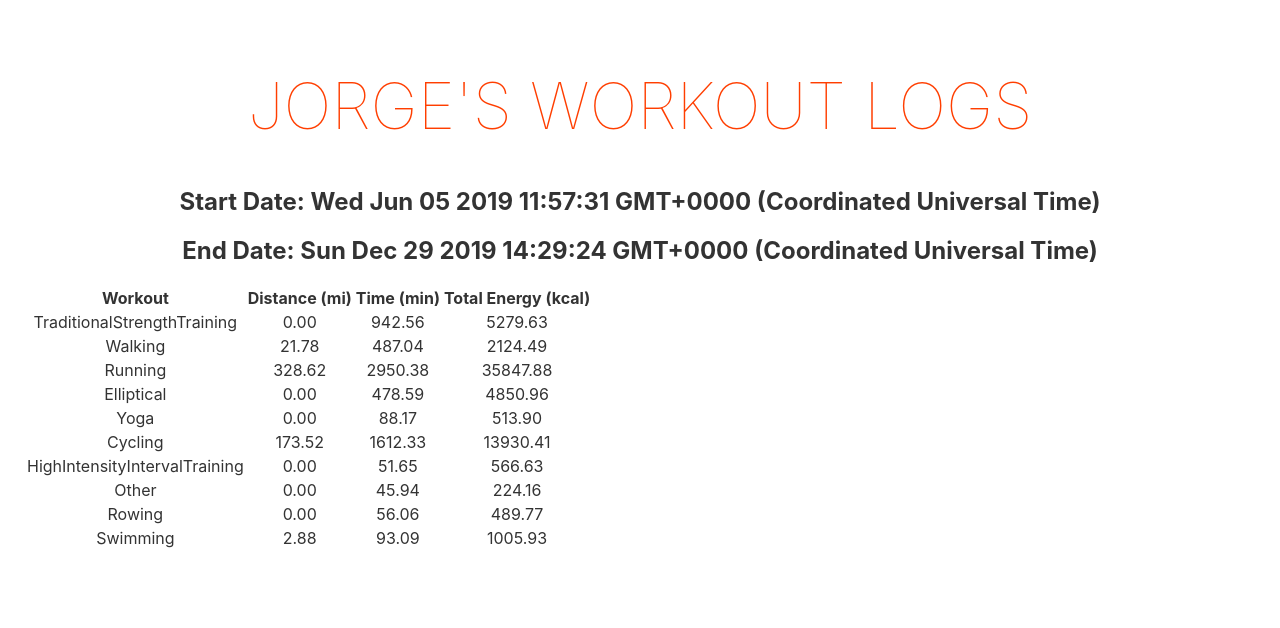
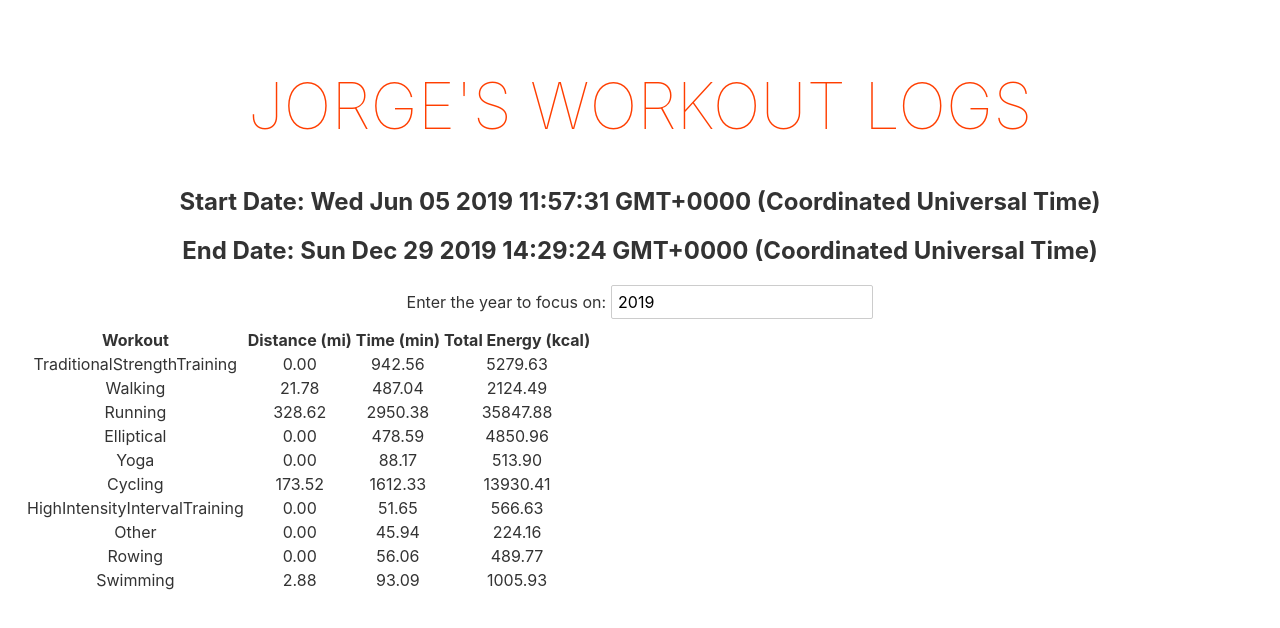
Before and after one commit to ssnippets/Workout-Summary, a Svelte app in the folder frontend/ahwd/: page / in a window 1280 px wide. Shown: the top 628 px of the page. Built offline with nearby package versions, Linux system fonts and the light colour scheme.

Commit message:
data binding!

```diff
--- a/frontend/ahwd/src/App.svelte
+++ b/frontend/ahwd/src/App.svelte
@@ -1,5 +1,6 @@
 <script>
   import { startDate, endDate, processedData } from "./Data.js";
+  import YearEntry from "./YearEntry.svelte";
 </script>
 
 <style>
@@ -28,6 +29,7 @@
   <h1>Jorge's Workout logs</h1>
   <h2>Start Date: {$startDate}</h2>
   <h2>End Date: {$endDate}</h2>
+  <YearEntry />
   {#await $processedData}
     <p>Loading Data</p>
   {:then data}
--- a/frontend/ahwd/src/Data.js
+++ b/frontend/ahwd/src/Data.js
@@ -1,5 +1,5 @@
-import { readable, writable, derived } from "svelte/store";
-let year = 2019;
+import { readable, writable, derived, get } from "svelte/store";
+export let year = writable(2019);
 async function getData() {
   const res = await fetch("workouts.json");
   if (res.ok) {
@@ -14,7 +14,7 @@ function process(data) {
   const rtv = {};
   data.forEach(w => {
     let start = new Date(w.startDate);
-    if (start.getFullYear() != year) {
+    if (start.getFullYear() != get(year)) {
       return;
     }
     if (!_startDate || start < _startDate) {
@@ -51,4 +51,4 @@ const endDateStore = writable(new Date());
 
 export const startDate = derived(startDateStore, $s => $s);
 export const endDate = derived(endDateStore, $e => $e);
-export const processedData = derived(data, $data => process($data));
+export const processedData = derived([data, year], ([$data]) => process($data));
--- /dev/null
+++ b/frontend/ahwd/src/YearEntry.svelte
@@ -0,0 +1,12 @@
+<script>
+  import { year } from "./Data.js";
+</script>
+
+<style>
+
+</style>
+
+<span>
+  Enter the year to focus on:
+  <input bind:value={$year} />
+</span>
```
